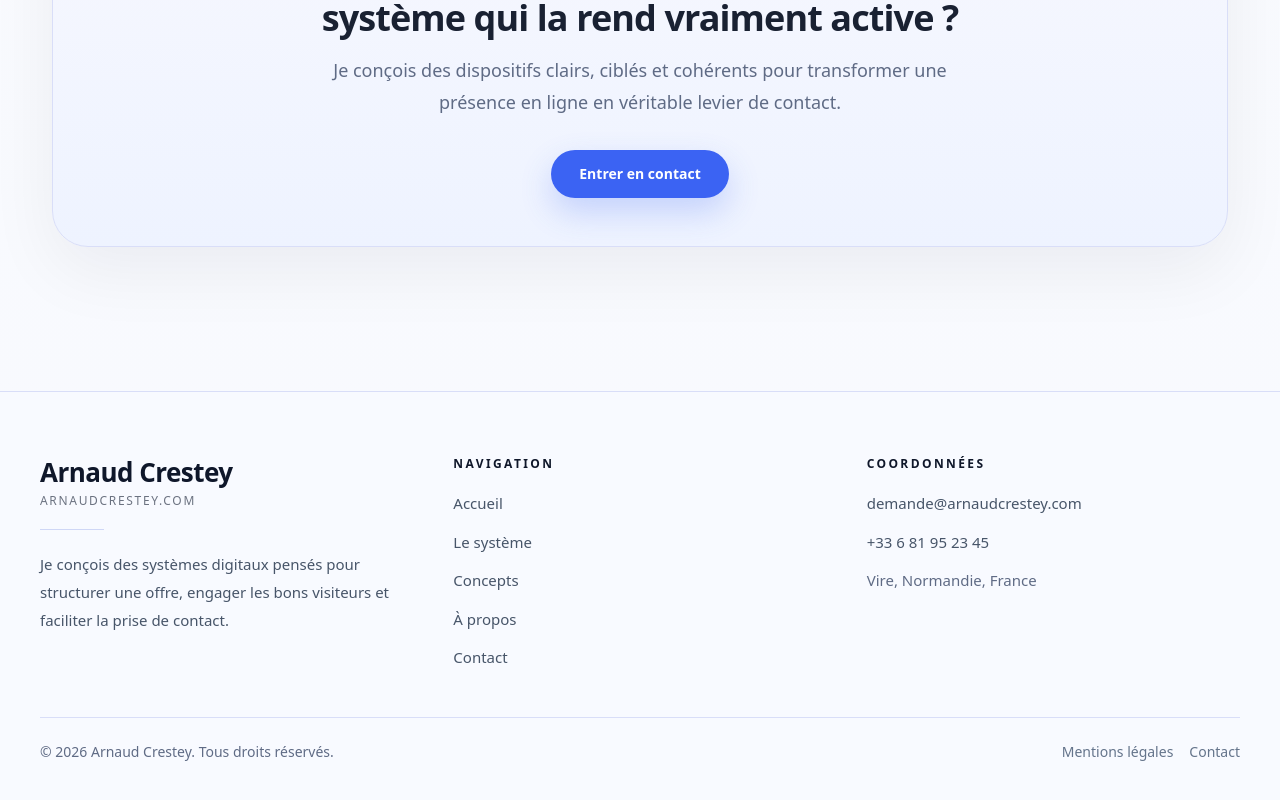
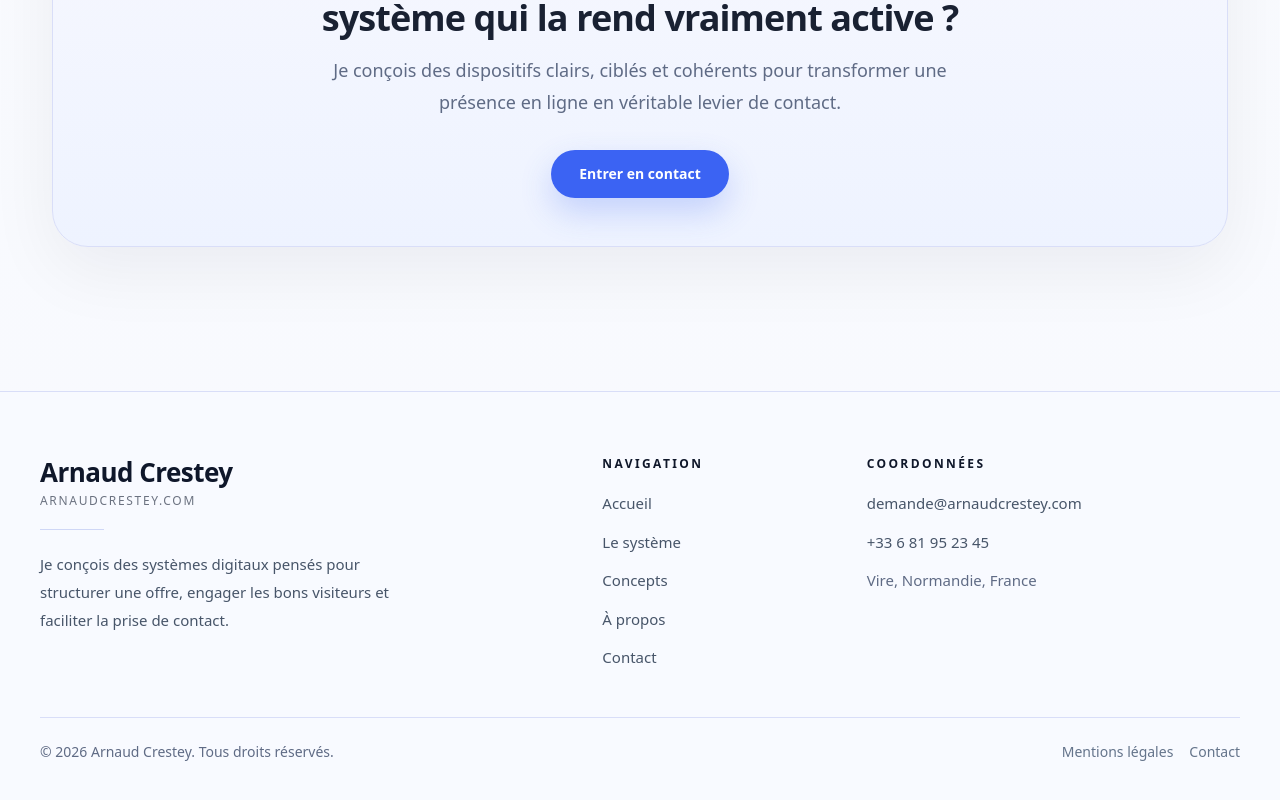
Before and after one commit to arnaudcrestey/portail-site-vitrine, a Next.js app: page /systeme in a window 1280 px wide. Shown: the part 2769-3569 px from the top of the page. Built offline with nearby package versions, Linux system fonts and the light colour scheme.

Commit message:
Update footer.tsx

```diff
--- a/components/footer.tsx
+++ b/components/footer.tsx
@@ -4,7 +4,7 @@ export function Footer() {
   return (
     <footer className="mt-20 border-t border-[#d9def8] bg-[#f8faff]">
       <div className="mx-auto max-w-7xl px-5 py-10 sm:px-6 sm:py-12 lg:px-10 lg:py-16">
-        <div className="grid gap-10 sm:gap-12 md:grid-cols-3 md:gap-10">
+        <div className="grid gap-10 sm:gap-12 md:grid-cols-[1.2fr_0.8fr_1fr] md:gap-10">
           <div className="max-w-md">
             <Link href="/" className="inline-block">
               <div className="flex flex-col leading-tight">
@@ -25,7 +25,8 @@ export function Footer() {
             </p>
           </div>
 
-          <div>
+          <div className="md:flex md:justify-center">
+            <div className="md:w-[150px]">
               <h3 className="text-[11px] font-semibold uppercase tracking-[0.2em] text-[#0f172a] sm:text-xs">
                 Navigation
               </h3>
@@ -63,6 +64,7 @@ export function Footer() {
                 </Link>
               </nav>
             </div>
+          </div>
 
           <div>
             <h3 className="text-[11px] font-semibold uppercase tracking-[0.2em] text-[#0f172a] sm:text-xs">
@@ -77,10 +79,7 @@ export function Footer() {
                 demande@arnaudcrestey.com
               </a>
 
-              <a
-                href="tel:+33681952345"
-                className="transition hover:text-[#1d4ed8]"
-              >
+              <a href="tel:+33681952345" className="transition hover:text-[#1d4ed8]">
                 +33 6 81 95 23 45
               </a>
 
@@ -94,16 +93,10 @@ export function Footer() {
             <p>© 2026 Arnaud Crestey. Tous droits réservés.</p>
 
             <div className="flex flex-wrap items-center gap-3 sm:gap-4">
-              <Link
-                href="/mentions-legales"
-                className="transition hover:text-[#1d4ed8]"
-              >
+              <Link href="/mentions-legales" className="transition hover:text-[#1d4ed8]">
                 Mentions légales
               </Link>
-              <Link
-                href="/contact"
-                className="transition hover:text-[#1d4ed8]"
-              >
+              <Link href="/contact" className="transition hover:text-[#1d4ed8]">
                 Contact
               </Link>
             </div>
```
Lines whose indentation alone changed are shown as unchanged.
